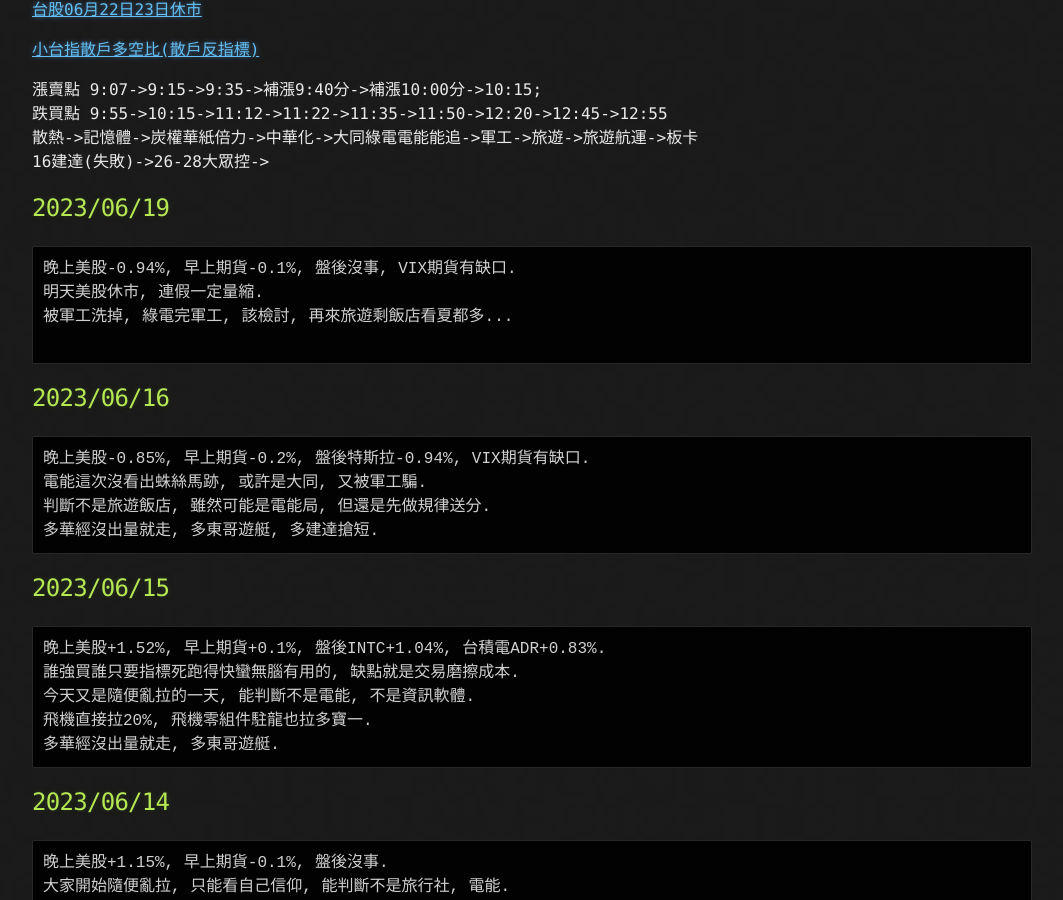
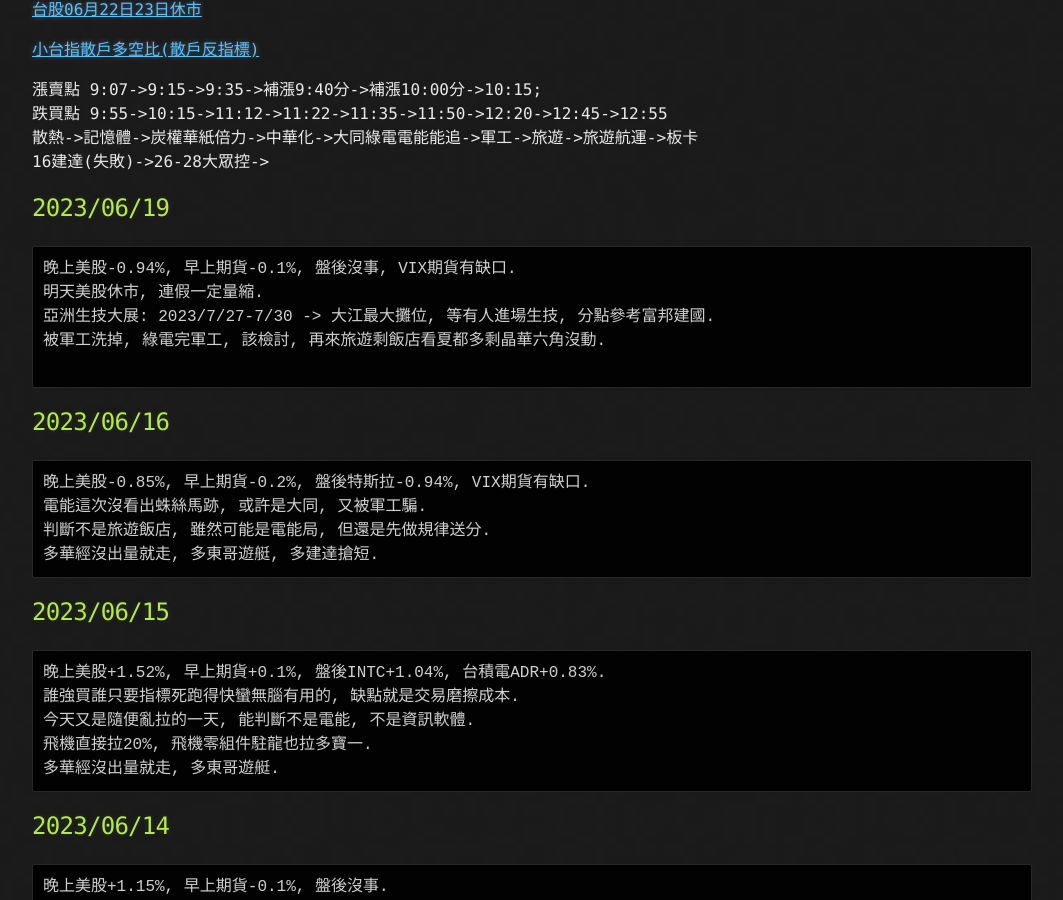
Before and after one commit to lepg5487/Stock_God, a Jekyll site: the page built from index.md, in a window 1280 px wide and 900 px high, scrolled down 460 px. Shown: the whole window, without its empty margins (108-1171 px from the left). Built offline with Jekyll 4.4.1, drawn with Linux system fonts in a browser that asks for light colours; our own code applies the rules of GitHub Pages for plain Markdown files.

Commit message:
Update index.md

````diff
--- a/index.md
+++ b/index.md
@@ -25,7 +25,8 @@
 ```
 晚上美股-0.94%, 早上期貨-0.1%, 盤後沒事, VIX期貨有缺口.
 明天美股休市, 連假一定量縮.
-被軍工洗掉, 綠電完軍工, 該檢討, 再來旅遊剩飯店看夏都多...
+亞洲生技大展: 2023/7/27-7/30 -> 大江最大攤位, 等有人進場生技, 分點參考富邦建國.
+被軍工洗掉, 綠電完軍工, 該檢討, 再來旅遊剩飯店看夏都多剩晶華六角沒動.
 
 ```
 
````
